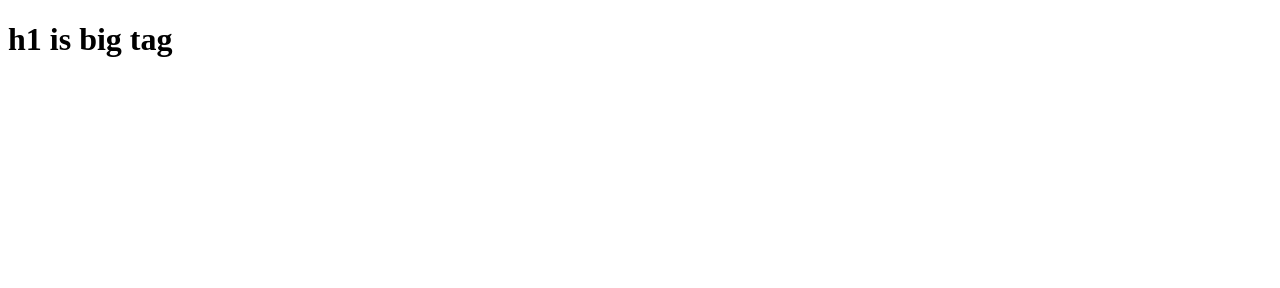
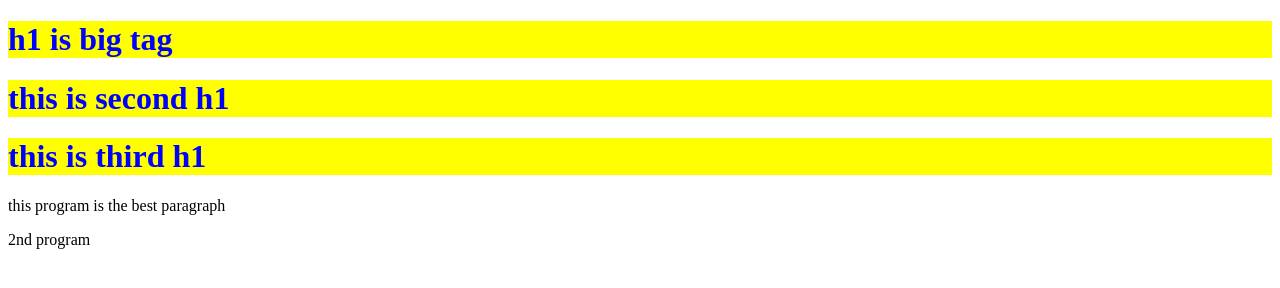
Before and after one commit to shivanandDodamani/webdev.js, a plain HTML site: page webdev/index.html in a window 1280 px wide. Drawn offline with Linux system fonts and the light colour scheme.

Commit message:
javascript

```diff
--- a/webdev/function.js
+++ b/webdev/function.js
@@ -103,5 +103,18 @@
 // console.log(document.body);
 // console.dir(document.body);
 
-let heading = document.getElementById("heading");
-console.log(heading  )
+//let heading = document.getElementById("heading");
+//console.log(heading  )
+// let heading = document.getElementsByClassName("heading");
+// console.log(heading);
+// console.dir(heading);
+
+// let paragraph = document.getElementsByTagName("p");
+// console.log(paragraph);
+// console.dir(paragraph);
+
+let elements = document.querySelector(".heading"); // 1st paragraph
+console.dir(elements);
+
+let allelements = document.querySelectorAll(".heading");
+console.dir(allelements);
--- a/webdev/index.html
+++ b/webdev/index.html
@@ -4,9 +4,14 @@
     <meta charset="UTF-8">
     <meta name="viewport" content="width=device-width, initial-scale=1.0">
     <title>javascript01</title>
+    <link rel="stylesheet" href="style.css">
 </head>
 <body>
-    <h1 id="heading">h1 is big tag</h1>
+    <h1 class="heading">h1 is big tag</h1>
+    <h1 class="heading">this is second h1</h1>
+    <h1 class="heading">this is third h1</h1>
+    <p>this program is the best paragraph</p>
+    <p>2nd program</p>
 </body>
 <script src="first.js"></script>
 <script src="arrays.js"></script>
```
